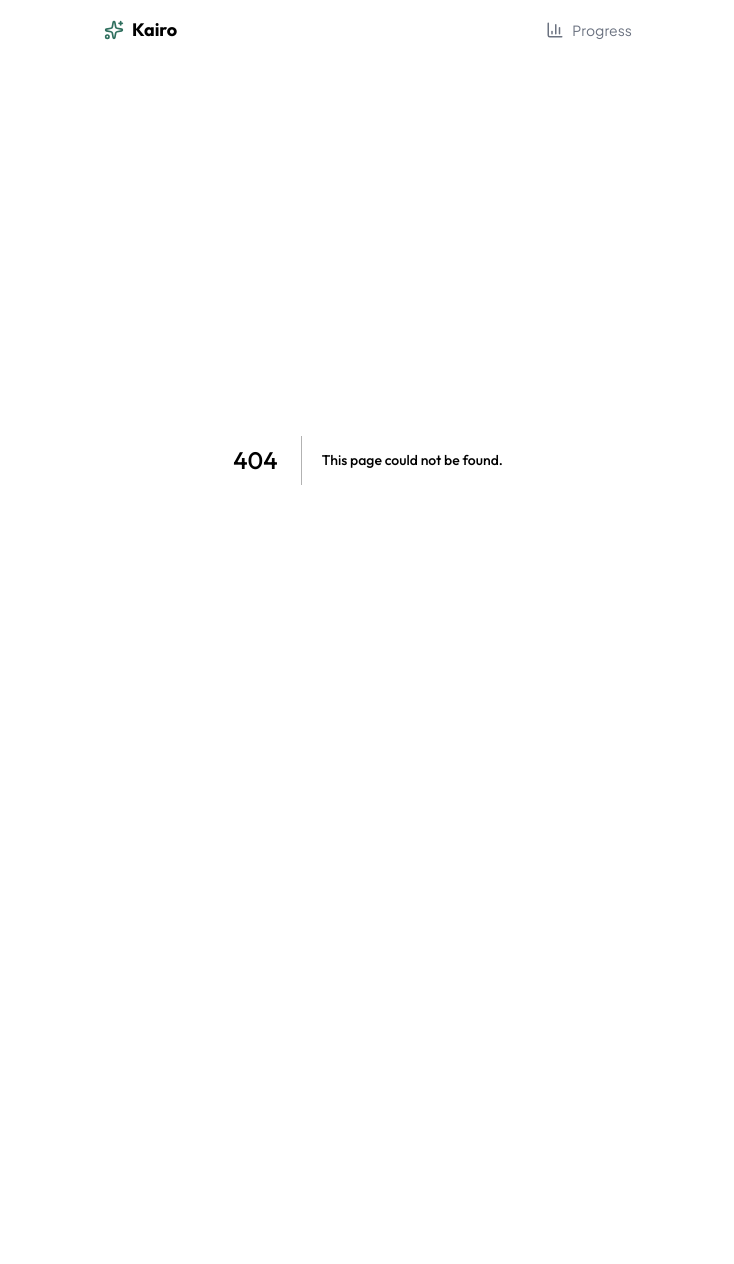
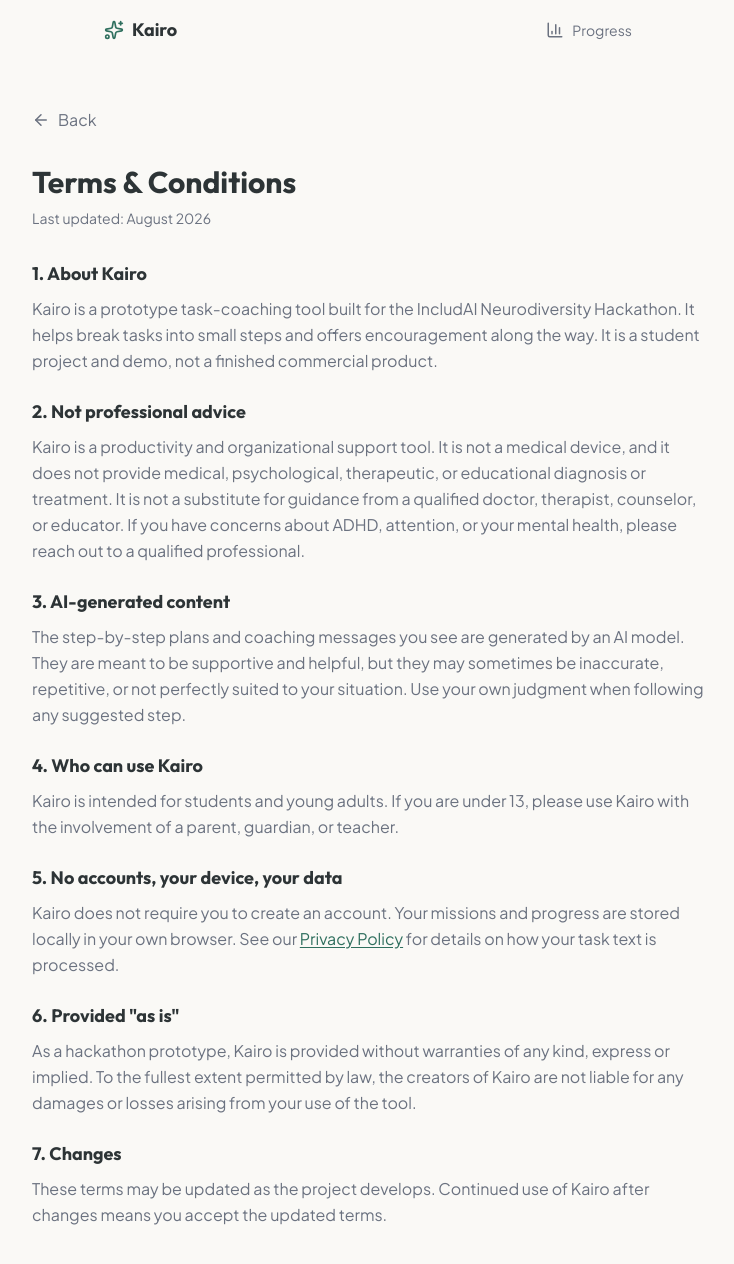
Before and after one commit to kaycee3y/kairo, a Next.js app in the folder kairo/: page /terms in a window 1280 px wide. Before the commit this address had no page. Shown: the top 1264 px of the page, without its empty margins (272-1006 px from the left). Before the commit the page ends 860 px from the top, so only its background shows below. Built offline with nearby package versions, Linux system fonts and the light colour scheme.

Commit message:
Create terms/page.tsx

```diff
--- /dev/null
+++ b/kairo/src/app/terms/page.tsx
@@ -0,0 +1,101 @@
+// src/app/terms/page.tsx
+"use client";
+
+import Link from "next/link";
+import { ArrowLeft } from "lucide-react";
+
+export default function TermsPage() {
+  return (
+    <main className="min-h-screen px-6 py-12">
+      <div className="max-w-2xl mx-auto flex flex-col gap-8">
+        <Link
+          href="/"
+          className="flex items-center gap-2 text-[#6B7280] hover:text-[#2D3436] w-fit"
+        >
+          <ArrowLeft size={18} />
+          Back
+        </Link>
+
+        <div className="flex flex-col gap-2">
+          <h1 className="font-display text-3xl font-bold">Terms &amp; Conditions</h1>
+          <p className="text-sm text-[#6B7280]">Last updated: August 2026</p>
+        </div>
+
+        <div className="flex flex-col gap-6 text-[#2D3436] leading-relaxed">
+          <section className="flex flex-col gap-2">
+            <h2 className="font-display font-bold text-lg">1. About Kairo</h2>
+            <p className="text-[#6B7280]">
+              Kairo is a prototype task-coaching tool built for the IncludAI
+              Neurodiversity Hackathon. It helps break tasks into small steps
+              and offers encouragement along the way. It is a student project
+              and demo, not a finished commercial product.
+            </p>
+          </section>
+
+          <section className="flex flex-col gap-2">
+            <h2 className="font-display font-bold text-lg">2. Not professional advice</h2>
+            <p className="text-[#6B7280]">
+              Kairo is a productivity and organizational support tool. It is
+              not a medical device, and it does not provide medical,
+              psychological, therapeutic, or educational diagnosis or
+              treatment. It is not a substitute for guidance from a qualified
+              doctor, therapist, counselor, or educator. If you have concerns
+              about ADHD, attention, or your mental health, please reach out
+              to a qualified professional.
+            </p>
+          </section>
+
+          <section className="flex flex-col gap-2">
+            <h2 className="font-display font-bold text-lg">3. AI-generated content</h2>
+            <p className="text-[#6B7280]">
+              The step-by-step plans and coaching messages you see are
+              generated by an AI model. They are meant to be supportive and
+              helpful, but they may sometimes be inaccurate, repetitive, or
+              not perfectly suited to your situation. Use your own judgment
+              when following any suggested step.
+            </p>
+          </section>
+
+          <section className="flex flex-col gap-2">
+            <h2 className="font-display font-bold text-lg">4. Who can use Kairo</h2>
+            <p className="text-[#6B7280]">
+              Kairo is intended for students and young adults. If you are
+              under 13, please use Kairo with the involvement of a parent,
+              guardian, or teacher.
+            </p>
+          </section>
+
+          <section className="flex flex-col gap-2">
+            <h2 className="font-display font-bold text-lg">5. No accounts, your device, your data</h2>
+            <p className="text-[#6B7280]">
+              Kairo does not require you to create an account. Your missions
+              and progress are stored locally in your own browser. See our{" "}
+              <Link href="/privacy" className="text-[#2F6F5E] underline underline-offset-2">
+                Privacy Policy
+              </Link>{" "}
+              for details on how your task text is processed.
+            </p>
+          </section>
+
+          <section className="flex flex-col gap-2">
+            <h2 className="font-display font-bold text-lg">6. Provided &quot;as is&quot;</h2>
+            <p className="text-[#6B7280]">
+              As a hackathon prototype, Kairo is provided without warranties
+              of any kind, express or implied. To the fullest extent
+              permitted by law, the creators of Kairo are not liable for any
+              damages or losses arising from your use of the tool.
+            </p>
+          </section>
+
+          <section className="flex flex-col gap-2">
+            <h2 className="font-display font-bold text-lg">7. Changes</h2>
+            <p className="text-[#6B7280]">
+              These terms may be updated as the project develops. Continued
+              use of Kairo after changes means you accept the updated terms.
+            </p>
+          </section>
+        </div>
+      </div>
+    </main>
+  );
+}
```
